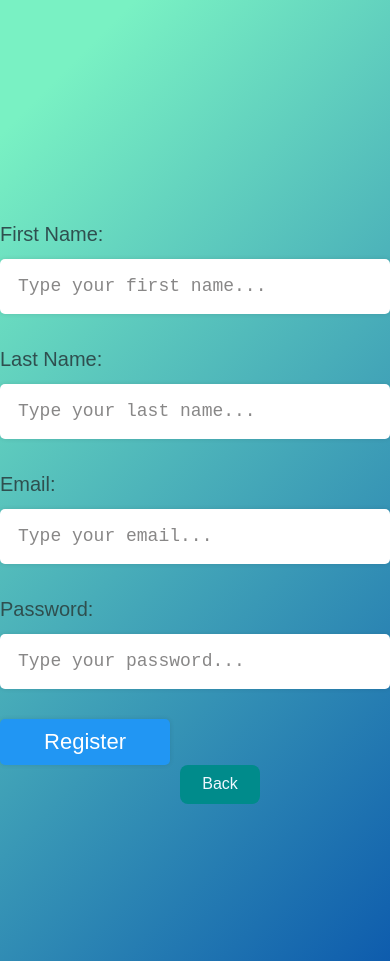
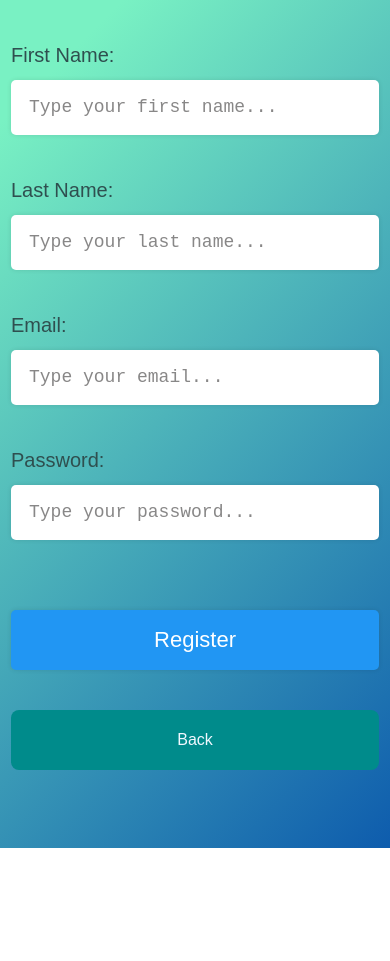
Before and after one commit to nucikk/Cryptocurrency, a React (Vite) app: page /registration in a window 390 px wide. After the commit the page ends 848 px from the top, so only its background shows below. Built offline with nearby package versions, Linux system fonts and the light colour scheme.

Commit message:
Add Registration Responsive Design

```diff
--- a/src/Style/registration.css
+++ b/src/Style/registration.css
@@ -5,8 +5,8 @@
   display: flex;
   justify-content: center;
   align-items: center;
+}
 
-}
 .registration_form {
   height: 34rem;
   width: 27rem;
@@ -30,7 +30,7 @@
   box-shadow: 0 0 5px rgba(0, 0, 0, 0.1);
 }
 
-.registration_btn  {
+.registration_btn {
   width: 170px;
   padding: 10px;
   background-color: #2196f3;
@@ -48,13 +48,13 @@
 }
 
 .back_btn {
-    width: 80px;
-    margin-left: 180px;
-    background-color: darkcyan;
-    color: aliceblue;
+  width: 80px;
+  margin-left: 180px;
+  background-color: darkcyan;
+  color: aliceblue;
 }
 .back_btn:hover {
-    background-color: #007676;
+  background-color: #007676;
 }
 
 .error {
@@ -63,5 +63,27 @@
 }
 
 @media only screen and (max-width: 768px) {
+  .registration_container {
+    height: 53rem;
+    display: flex;
+    align-items: flex-start;
+  }
 
+  .registration_form {
+    width: 23rem;
+    margin-top: 30px;
+  }
+  .registration_input {
+    margin-bottom: 30px;
+  }
+
+  .registration_btn,
+  .back_btn {
+    height: 60px;
+    width: 100%;
+    margin: 40px 0px;
+  }
+  .back_btn {
+    margin: 0;
+  }
 }
```
Also changed, not shown: src/Component/Registration.jsx (+5 -10 lines).
